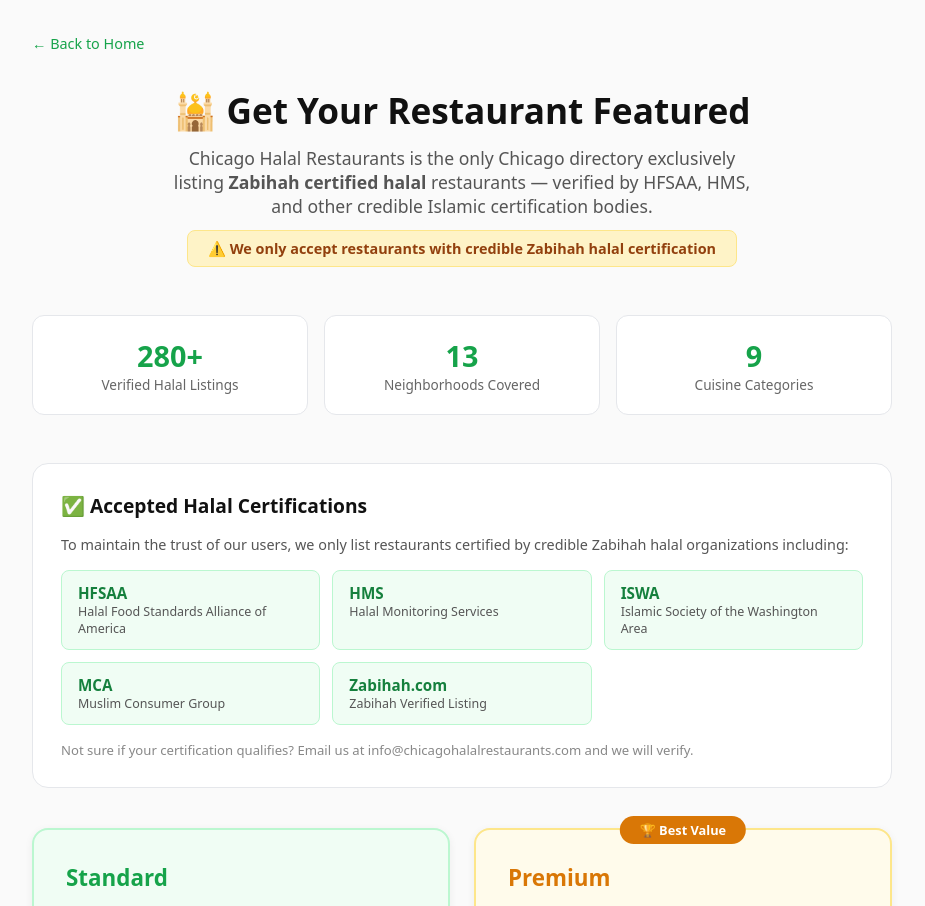
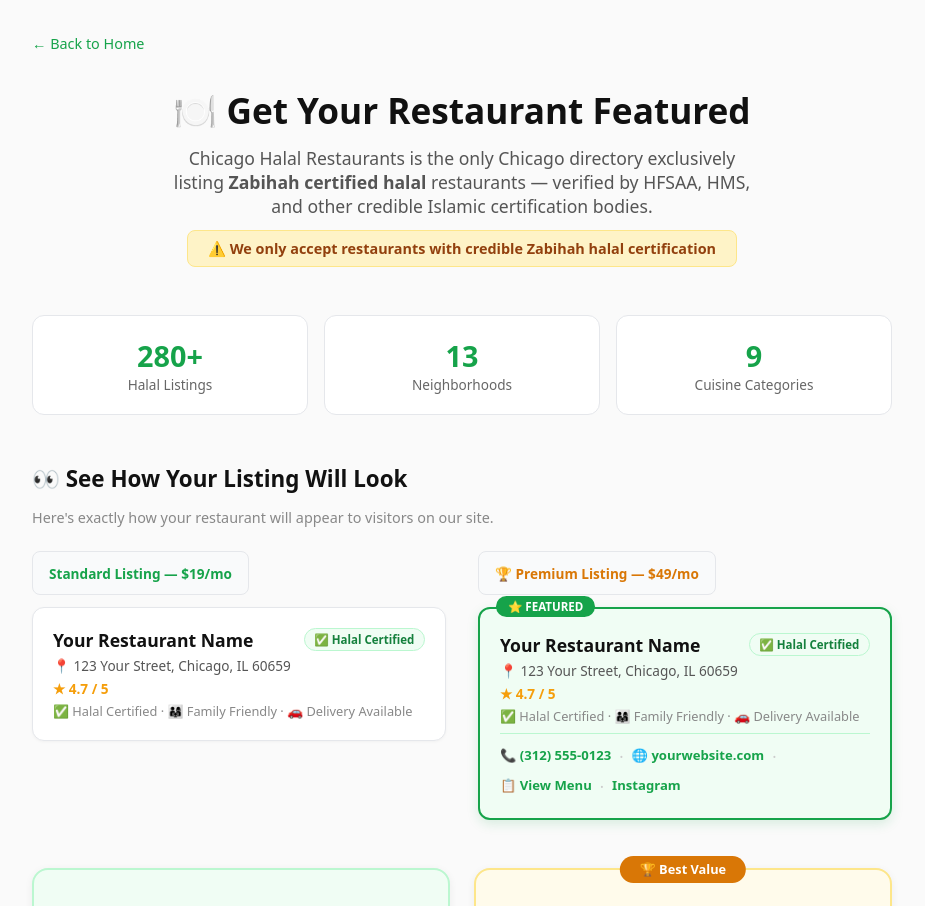
Before and after one commit to syedja/chicagohalalrestaurants, a Next.js app: page /advertise in a window 1280 px wide. Shown: the top 906 px of the page, without its empty margins (178-1103 px from the left). Built offline with nearby package versions, Linux system fonts and the light colour scheme.

Commit message:
Add listing mockups to advertise page

```diff
--- a/app/advertise/page.js
+++ b/app/advertise/page.js
@@ -2,8 +2,42 @@
 
 export const metadata = {
   title: 'Advertise | Chicago Halal Restaurants',
-  description: 'Get your certified Zabihah halal restaurant featured on ChicagoHalalRestaurants.com. Only HFSAA, HMS and credible Zabihah certified restaurants accepted.',
+  description: 'Get your certified Zabihah halal restaurant featured on ChicagoHalalRestaurants.com.',
 }
+
+const StandardMockup = () => (
+  <div style={{ border: '1px solid #e5e7eb', borderRadius: '12px', padding: '1.25rem', background: '#fff', boxShadow: '0 1px 3px rgba(0,0,0,0.04)' }}>
+    <div style={{ display: 'flex', justifyContent: 'space-between', alignItems: 'flex-start' }}>
+      <h3 style={{ margin: '0 0 0.25rem', fontSize: '1.1rem', fontWeight: '700', color: '#111' }}>Your Restaurant Name</h3>
+      <span style={{ background: '#f0fdf4', border: '1px solid #bbf7d0', color: '#15803d', fontSize: '0.72rem', fontWeight: '700', padding: '0.2rem 0.6rem', borderRadius: '20px', whiteSpace: 'nowrap' }}>✅ Halal Certified</span>
+    </div>
+    <p style={{ margin: '0 0 0.25rem', color: '#555', fontSize: '0.85rem' }}>📍 123 Your Street, Chicago, IL 60659</p>
+    <p style={{ margin: '0 0 0.25rem', color: '#f59e0b', fontSize: '0.85rem', fontWeight: '600' }}>★ 4.7 / 5</p>
+    <p style={{ margin: '0', fontSize: '0.8rem', color: '#888' }}>✅ Halal Certified · 👨‍👩‍👧 Family Friendly · 🚗 Delivery Available</p>
+  </div>
+)
+
+const PremiumMockup = () => (
+  <div style={{ border: '2px solid #16a34a', borderRadius: '12px', padding: '1.25rem', background: '#f0fdf4', boxShadow: '0 4px 12px rgba(22,163,74,0.15)', position: 'relative' }}>
+    <div style={{ position: 'absolute', top: '-13px', left: '1rem', background: '#16a34a', color: '#fff', fontSize: '0.72rem', fontWeight: '700', padding: '0.2rem 0.75rem', borderRadius: '20px' }}>⭐ FEATURED</div>
+    <div style={{ display: 'flex', justifyContent: 'space-between', alignItems: 'flex-start', marginTop: '0.25rem' }}>
+      <h3 style={{ margin: '0 0 0.25rem', fontSize: '1.1rem', fontWeight: '700', color: '#111' }}>Your Restaurant Name</h3>
+      <span style={{ background: '#f0fdf4', border: '1px solid #bbf7d0', color: '#15803d', fontSize: '0.72rem', fontWeight: '700', padding: '0.2rem 0.6rem', borderRadius: '20px', whiteSpace: 'nowrap' }}>✅ Halal Certified</span>
+    </div>
+    <p style={{ margin: '0 0 0.25rem', color: '#555', fontSize: '0.85rem' }}>📍 123 Your Street, Chicago, IL 60659</p>
+    <p style={{ margin: '0 0 0.25rem', color: '#f59e0b', fontSize: '0.85rem', fontWeight: '600' }}>★ 4.7 / 5</p>
+    <p style={{ margin: '0 0 0.5rem', fontSize: '0.8rem', color: '#888' }}>✅ Halal Certified · 👨‍👩‍👧 Family Friendly · 🚗 Delivery Available</p>
+    <div style={{ borderTop: '1px solid #bbf7d0', paddingTop: '0.75rem', display: 'flex', flexWrap: 'wrap', gap: '0.5rem' }}>
+      <a style={{ fontSize: '0.82rem', color: '#16a34a', textDecoration: 'none', fontWeight: '600' }}>📞 (312) 555-0123</a>
+      <span style={{ color: '#ccc' }}>·</span>
+      <a style={{ fontSize: '0.82rem', color: '#16a34a', textDecoration: 'none', fontWeight: '600' }}>🌐 yourwebsite.com</a>
+      <span style={{ color: '#ccc' }}>·</span>
+      <a style={{ fontSize: '0.82rem', color: '#16a34a', textDecoration: 'none', fontWeight: '600' }}>📋 View Menu</a>
+      <span style={{ color: '#ccc' }}>·</span>
+      <a style={{ fontSize: '0.82rem', color: '#16a34a', textDecoration: 'none', fontWeight: '600' }}>Instagram</a>
+    </div>
+  </div>
+)
 
 const plans = [
   {
@@ -34,8 +68,8 @@
     badge: '🏆 Best Value',
     features: [
       '✅ Everything in Standard',
+      '✅ Featured badge & priority placement',
       '✅ Homepage spotlight section',
-      '✅ Priority placement on all pages',
       '✅ Phone number displayed',
       '✅ Menu link included',
       '✅ Social media links',
@@ -51,7 +85,7 @@
   { name: 'HFSAA', full: 'Halal Food Standards Alliance of America' },
   { name: 'HMS', full: 'Halal Monitoring Services' },
   { name: 'ISWA', full: 'Islamic Society of the Washington Area' },
-  { name: 'MCA', full: 'Muslim Consumer Group' },
+  { name: 'MCG', full: 'Muslim Consumer Group' },
   { name: 'Zabihah.com', full: 'Zabihah Verified Listing' },
 ]
 
@@ -63,7 +97,7 @@
       {/* Hero */}
       <div style={{ textAlign: 'center', margin: '2rem 0 3rem' }}>
         <h1 style={{ fontSize: '2.2rem', fontWeight: '800', color: '#111', margin: '0 0 0.75rem' }}>
-          🕌 Get Your Restaurant Featured
+          🍽️ Get Your Restaurant Featured
         </h1>
         <p style={{ fontSize: '1.1rem', color: '#555', maxWidth: '600px', margin: '0 auto 0.75rem' }}>
           Chicago Halal Restaurants is the only Chicago directory exclusively listing
@@ -77,8 +111,8 @@
       {/* Stats */}
       <div style={{ display: 'grid', gridTemplateColumns: 'repeat(3, 1fr)', gap: '1rem', marginBottom: '3rem', textAlign: 'center' }}>
         {[
-          { number: '280+', label: 'Verified Halal Listings' },
-          { number: '13', label: 'Neighborhoods Covered' },
+          { number: '280+', label: 'Halal Listings' },
+          { number: '13', label: 'Neighborhoods' },
           { number: '9', label: 'Cuisine Categories' },
         ].map((stat, i) => (
           <div key={i} style={{ background: '#fff', border: '1px solid #e5e7eb', borderRadius: '12px', padding: '1.25rem' }}>
@@ -88,25 +122,29 @@
         ))}
       </div>
 
-      {/* Accepted Certifications */}
-      <div style={{ background: '#fff', border: '1px solid #e5e7eb', borderRadius: '16px', padding: '1.75rem', marginBottom: '2.5rem' }}>
-        <h2 style={{ fontSize: '1.2rem', fontWeight: '700', color: '#111', margin: '0 0 1rem' }}>
-          ✅ Accepted Halal Certifications
+      {/* Listing Previews */}
+      <div style={{ marginBottom: '3rem' }}>
+        <h2 style={{ fontSize: '1.4rem', fontWeight: '700', color: '#111', marginBottom: '0.5rem' }}>
+          👀 See How Your Listing Will Look
         </h2>
-        <p style={{ color: '#555', fontSize: '0.9rem', margin: '0 0 1rem' }}>
-          To maintain the trust of our users, we only list restaurants certified by credible Zabihah halal organizations including:
+        <p style={{ color: '#888', fontSize: '0.9rem', marginBottom: '1.5rem' }}>
+          Here's exactly how your restaurant will appear to visitors on our site.
         </p>
-        <div style={{ display: 'grid', gridTemplateColumns: 'repeat(auto-fill, minmax(200px, 1fr))', gap: '0.75rem' }}>
-          {certifications.map((cert, i) => (
-            <div key={i} style={{ background: '#f0fdf4', border: '1px solid #bbf7d0', borderRadius: '8px', padding: '0.75rem 1rem' }}>
-              <div style={{ fontWeight: '700', color: '#15803d', fontSize: '0.95rem' }}>{cert.name}</div>
-              <div style={{ color: '#555', fontSize: '0.78rem' }}>{cert.full}</div>
+
+        <div style={{ display: 'grid', gridTemplateColumns: 'repeat(auto-fill, minmax(340px, 1fr))', gap: '2rem' }}>
+          <div>
+            <div style={{ background: '#f9fafb', border: '1px solid #e5e7eb', borderRadius: '8px', padding: '0.6rem 1rem', marginBottom: '0.75rem', display: 'inline-block' }}>
+              <span style={{ fontWeight: '700', color: '#16a34a', fontSize: '0.85rem' }}>Standard Listing — $19/mo</span>
             </div>
-          ))}
+            <StandardMockup />
+          </div>
+          <div>
+            <div style={{ background: '#f9fafb', border: '1px solid #e5e7eb', borderRadius: '8px', padding: '0.6rem 1rem', marginBottom: '0.75rem', display: 'inline-block' }}>
+              <span style={{ fontWeight: '700', color: '#d97706', fontSize: '0.85rem' }}>🏆 Premium Listing — $49/mo</span>
+            </div>
+            <PremiumMockup />
+          </div>
         </div>
-        <p style={{ color: '#888', fontSize: '0.82rem', margin: '1rem 0 0' }}>
-          Not sure if your certification qualifies? Email us at info@chicagohalalrestaurants.com and we will verify.
-        </p>
       </div>
 
       {/* Plans */}
@@ -126,21 +164,16 @@
                 {plan.badge}
               </div>
             )}
-
-            <h2 style={{ fontSize: '1.4rem', fontWeight: '800', color: plan.color, margin: '0 0 0.5rem' }}>
-              {plan.name}
-            </h2>
+            <h2 style={{ fontSize: '1.4rem', fontWeight: '800', color: plan.color, margin: '0 0 0.5rem' }}>{plan.name}</h2>
             <div style={{ marginBottom: '1.5rem' }}>
               <span style={{ fontSize: '2.8rem', fontWeight: '800', color: '#111' }}>{plan.price}</span>
               <span style={{ color: '#888', fontSize: '0.9rem' }}>{plan.period}</span>
             </div>
-
             <ul style={{ listStyle: 'none', padding: 0, margin: '0 0 1.75rem', lineHeight: '2.2' }}>
               {plan.features.map((f, j) => (
                 <li key={j} style={{ fontSize: '0.9rem', color: '#333' }}>{f}</li>
               ))}
             </ul>
-
             <a href={`mailto:${plan.email}`} style={{
               display: 'block', textAlign: 'center', background: plan.color,
               color: '#fff', padding: '0.85rem', borderRadius: '8px',
@@ -150,6 +183,25 @@
             </a>
           </div>
         ))}
+      </div>
+
+      {/* Accepted Certifications */}
+      <div style={{ background: '#fff', border: '1px solid #e5e7eb', borderRadius: '16px', padding: '1.75rem', marginBottom: '2rem' }}>
+        <h2 style={{ fontSize: '1.2rem', fontWeight: '700', color: '#111', margin: '0 0 1rem' }}>✅ Accepted Halal Certifications</h2>
+        <p style={{ color: '#555', fontSize: '0.9rem', margin: '0 0 1rem' }}>
+          We only list restaurants certified by credible Zabihah halal organizations including:
+        </p>
+        <div style={{ display: 'grid', gridTemplateColumns: 'repeat(auto-fill, minmax(200px, 1fr))', gap: '0.75rem' }}>
+          {certifications.map((cert, i) => (
+            <div key={i} style={{ background: '#f0fdf4', border: '1px solid #bbf7d0', borderRadius: '8px', padding: '0.75rem 1rem' }}>
+              <div style={{ fontWeight: '700', color: '#15803d', fontSize: '0.95rem' }}>{cert.name}</div>
+              <div style={{ color: '#555', fontSize: '0.78rem' }}>{cert.full}</div>
+            </div>
+          ))}
+        </div>
+        <p style={{ color: '#888', fontSize: '0.82rem', margin: '1rem 0 0' }}>
+          Not sure if your certification qualifies? Email us and we will verify.
+        </p>
       </div>
 
       {/* How it works */}
@@ -195,9 +247,7 @@
       {/* Final CTA */}
       <div style={{ textAlign: 'center', background: '#f0fdf4', border: '1px solid #bbf7d0', borderRadius: '16px', padding: '2rem' }}>
         <h2 style={{ color: '#15803d', margin: '0 0 0.5rem' }}>Ready to reach more customers?</h2>
-        <p style={{ color: '#555', margin: '0 0 1.25rem' }}>
-          Join Chicago's only exclusively Zabihah halal restaurant directory.
-        </p>
+        <p style={{ color: '#555', margin: '0 0 1.25rem' }}>Join Chicago's only exclusively Zabihah halal restaurant directory.</p>
         <a href="mailto:info@chicagohalalrestaurants.com" style={{
           display: 'inline-block', background: '#16a34a', color: '#fff',
           padding: '0.85rem 2.5rem', borderRadius: '8px', textDecoration: 'none',
@@ -205,9 +255,7 @@
         }}>
           Email Us to Get Started
         </a>
-        <p style={{ color: '#aaa', fontSize: '0.82rem', marginTop: '0.75rem' }}>
-          info@chicagohalalrestaurants.com
-        </p>
+        <p style={{ color: '#aaa', fontSize: '0.82rem', marginTop: '0.75rem' }}>info@chicagohalalrestaurants.com</p>
       </div>
 
     </main>
```
